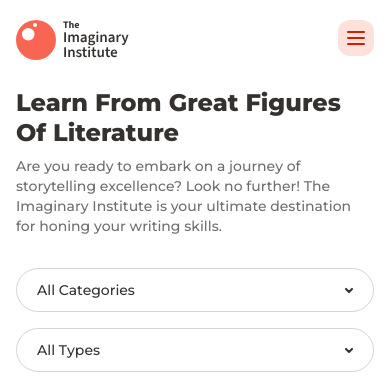
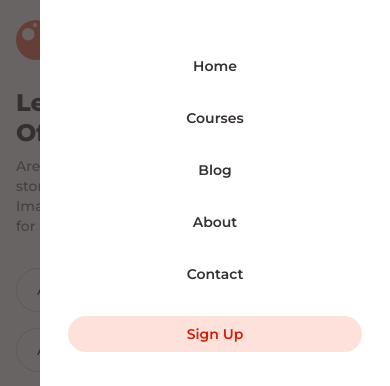
Before and after one commit to luveqz/the-imaginary-institute, a Nuxt app: page / in a window 390 px wide. Both pictures are taken after a click on the button 356 px from the left and 38 px from the top of the page. Shown: the top 386 px of the page. Built offline with nearby package versions, Linux system fonts and the light colour scheme.

Commit message:
feat: add mobile menu and setup Pinia

```diff
--- a/components/TheNavbar.vue
+++ b/components/TheNavbar.vue
@@ -27,7 +27,7 @@
         </nuxt-link>
 
         <nuxt-link class="cursor-pointer text-sm font-semibold">
-          <div class="text-salmon-700 bg-salmon-100 rounded-full px-3 py-2">
+          <div class="rounded-full bg-salmon-100 px-3 py-2 text-salmon-700">
             Sign Up
           </div>
         </nuxt-link>
@@ -35,7 +35,8 @@
 
       <section class="flex items-center gap-x-9 md:hidden">
         <button
-          class="bg-salmon-100 flex h-9 w-9 items-center justify-center rounded-xl"
+          class="flex h-9 w-9 items-center justify-center rounded-xl bg-salmon-100"
+          @click="$modal.open('mobile-menu')"
         >
           <MenuIcon class="text-salmon-700" />
         </button>
--- /dev/null
+++ b/components/mobile/MobileMenu.vue
@@ -0,0 +1,95 @@
+<template>
+  <TransitionRoot as="template" :show="$modal['mobile-menu']">
+    <Dialog as="div" class="relative z-10" @close="$modal.close('mobile-menu')">
+      <TransitionChild
+        as="template"
+        enter="ease-in-out duration-500"
+        enter-from="opacity-0"
+        enter-to="opacity-100"
+        leave="ease-in-out duration-500"
+        leave-from="opacity-100"
+        leave-to="opacity-0"
+      >
+        <div class="fixed inset-0 bg-black bg-opacity-75 transition-opacity" />
+      </TransitionChild>
+
+      <div class="fixed inset-0 overflow-hidden">
+        <div class="absolute inset-0 overflow-hidden">
+          <div
+            class="pointer-events-none fixed inset-y-0 right-0 flex max-w-full pl-10"
+          >
+            <TransitionChild
+              as="template"
+              enter="transform transition ease-in-out duration-500 sm:duration-700"
+              enter-from="translate-x-full"
+              enter-to="translate-x-0"
+              leave="transform transition ease-in-out duration-500 sm:duration-700"
+              leave-from="translate-x-0"
+              leave-to="translate-x-full"
+            >
+              <DialogPanel
+                class="pointer-events-auto relative w-screen max-w-md"
+              >
+                <div
+                  class="shadow-xl flex h-full flex-col overflow-y-scroll bg-white py-6"
+                >
+                  <div
+                    class="relative mt-6 flex flex-1 flex-col px-4 text-center sm:px-6"
+                  >
+                    <div class="flex flex-col gap-4">
+                      <nuxt-link
+                        class="cursor-pointer px-3 py-2 text-sm font-semibold"
+                      >
+                        Home
+                      </nuxt-link>
+                      <nuxt-link
+                        class="cursor-pointer px-3 py-2 text-sm font-semibold"
+                      >
+                        Courses
+                      </nuxt-link>
+                      <nuxt-link
+                        class="cursor-pointer px-3 py-2 text-sm font-semibold"
+                      >
+                        Blog
+                      </nuxt-link>
+                      <nuxt-link
+                        class="cursor-pointer px-3 py-2 text-sm font-semibold"
+                      >
+                        About
+                      </nuxt-link>
+                      <nuxt-link
+                        class="cursor-pointer px-3 py-2 text-sm font-semibold"
+                      >
+                        Contact
+                      </nuxt-link>
+
+                      <nuxt-link
+                        class="cursor-pointer px-3 py-2 text-sm font-semibold"
+                      >
+                        <div
+                          class="rounded-full bg-salmon-100 px-3 py-2 text-salmon-700"
+                        >
+                          Sign Up
+                        </div>
+                      </nuxt-link>
+                    </div>
+                  </div>
+                </div>
+              </DialogPanel>
+            </TransitionChild>
+          </div>
+        </div>
+      </div>
+    </Dialog>
+  </TransitionRoot>
+</template>
+
+<script setup lang="ts">
+import {
+  Dialog,
+  DialogPanel,
+  DialogTitle,
+  TransitionChild,
+  TransitionRoot,
+} from '@headlessui/vue'
+</script>
--- /dev/null
+++ b/lib/utils/object.ts
@@ -0,0 +1,3 @@
+export function getKeys<T extends object>(obj: T) {
+  return Object.keys(obj) as (keyof T)[]
+}
--- a/nuxt.config.ts
+++ b/nuxt.config.ts
@@ -1,6 +1,8 @@
 // https://nuxt.com/docs/api/configuration/nuxt-config
 export default defineNuxtConfig({
   devtools: { enabled: true },
+
+  modules: ['@pinia/nuxt'],
 
   components: [
     {
@@ -18,7 +20,6 @@ export default defineNuxtConfig({
     },
   },
 
-
   typescript: {
     tsConfig: {
       compilerOptions: {
--- a/package.json
+++ b/package.json
@@ -11,9 +11,11 @@
   },
   "devDependencies": {
     "@nuxt/devtools": "latest",
+    "@pinia/nuxt": "^0.4.11",
     "@tailwindcss/container-queries": "^0.1.1",
     "autoprefixer": "^10.4.16",
     "nuxt": "^3.7.3",
+    "pinia": "^2.1.6",
     "postcss": "^8.4.30",
     "prettier": "^3.0.3",
     "prettier-plugin-tailwindcss": "^0.5.4",
--- a/pages/index.vue
+++ b/pages/index.vue
@@ -21,5 +21,8 @@
     />
 
     <TheFooter class="md:mt-16" />
+
+    <!-- Modals and Menus -->
+    <MobileMenu />
   </div>
 </template>
--- /dev/null
+++ b/plugins/01.stores.ts
@@ -0,0 +1,11 @@
+import { useModalStore } from '@/stores/modal'
+
+export default defineNuxtPlugin(() => {
+  const modal = useModalStore()
+
+  return {
+    provide: {
+      modal,
+    },
+  }
+})
--- /dev/null
+++ b/stores/modal.ts
@@ -0,0 +1,38 @@
+import { defineStore } from 'pinia'
+import { getKeys } from '@/lib/utils/object'
+
+export const MODALS_AND_MENUS = {
+  'mobile-menu': false,
+}
+
+export const useModalStore = defineStore({
+  id: 'modal-store',
+
+  state: () => {
+    return {
+      ...MODALS_AND_MENUS,
+    }
+  },
+
+  actions: {
+    open(modal: keyof typeof MODALS_AND_MENUS) {
+      this[modal] = true
+
+      for (const _modal of getKeys(MODALS_AND_MENUS))
+        if (_modal !== modal) this.close(_modal)
+    },
+
+    close(modal: keyof typeof MODALS_AND_MENUS) {
+      this[modal] = false
+    },
+
+    toggle(modal: keyof typeof MODALS_AND_MENUS) {
+      this[modal] = !this[modal]
+    },
+
+    reset() {
+      const modals = getKeys(MODALS_AND_MENUS)
+      modals.forEach((modal) => this.close(modal))
+    },
+  },
+})
```
Also changed, not shown: 1 other file (tests, documents, lock files or other folders).
